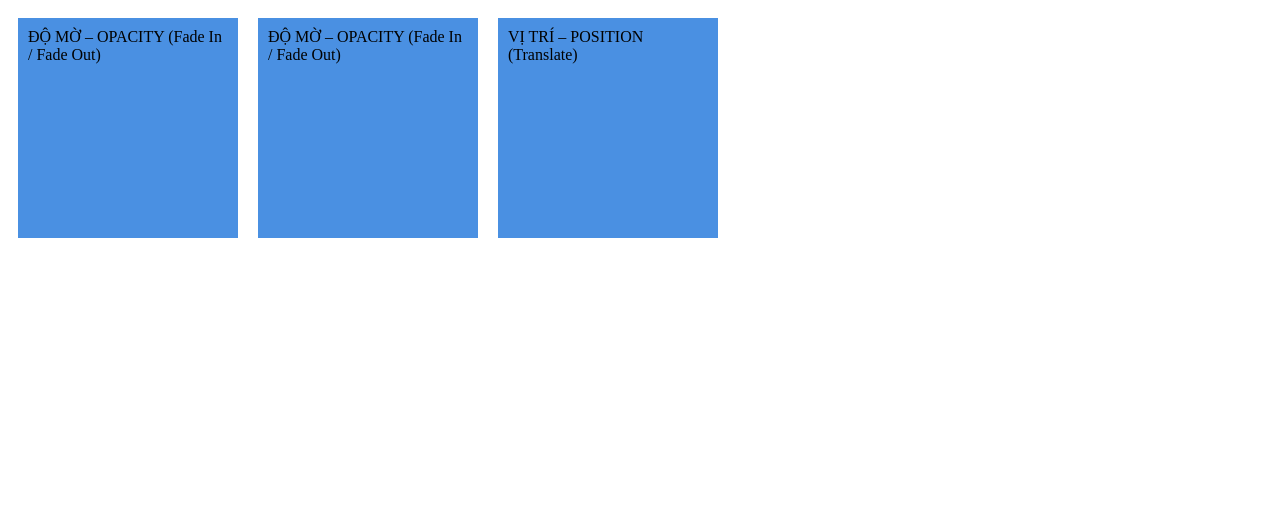
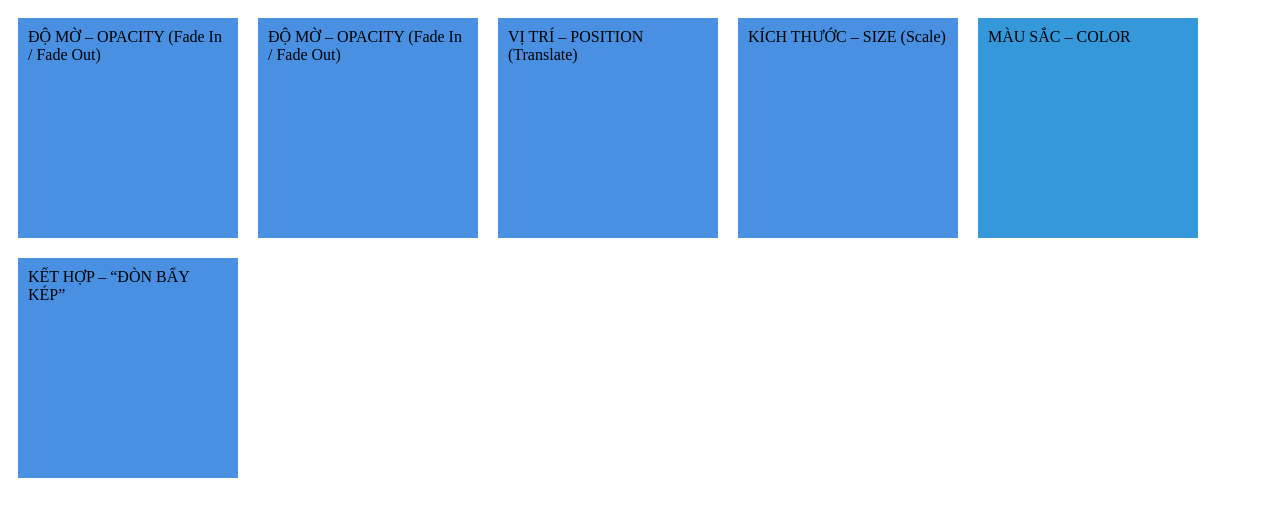
Before and after one commit to tqbinh1268/Animation, a plain HTML site: page IMC/Lab1-Demo/index.html in a window 1280 px wide. Drawn offline with Linux system fonts and the light colour scheme.

Commit message:
cap nhat

```diff
--- a/IMC/Lab1-Demo/index.html
+++ b/IMC/Lab1-Demo/index.html
@@ -12,9 +12,9 @@
     <div class="box fadeI">ĐỘ MỜ – OPACITY (Fade In / Fade Out)</div>
     <div class="box fadeO">ĐỘ MỜ – OPACITY (Fade In / Fade Out)</div>
     <div class="box move">VỊ TRÍ – POSITION (Translate)</div>
-    <!-- <div class="box scale">KÍCH THƯỚC – SIZE (Scale)</div> -->
-    <!-- <div class="box color">MÀU SẮC – COLOR</div> -->
-    <!-- <div class="box combo">KẾT HỢP – “ĐÒN BẨY KÉP”</div> -->
+    <div class="box scale">KÍCH THƯỚC – SIZE (Scale)</div>
+    <div class="box color">MÀU SẮC – COLOR</div>
+    <div class="box combo">KẾT HỢP – “ĐÒN BẨY KÉP”</div>
 
 </body>
 
```
